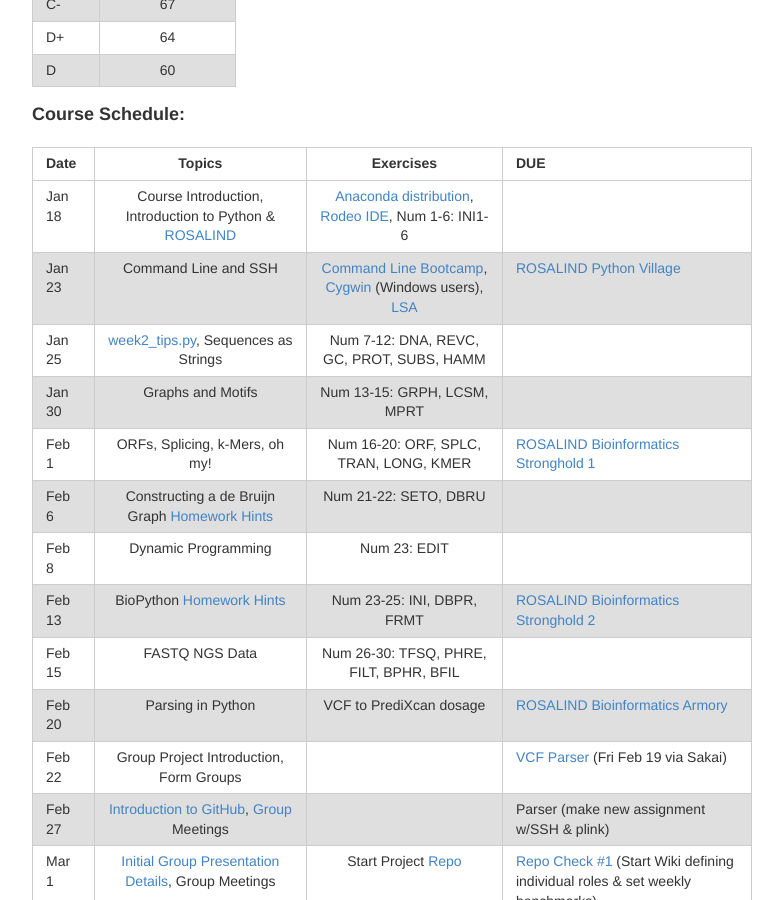
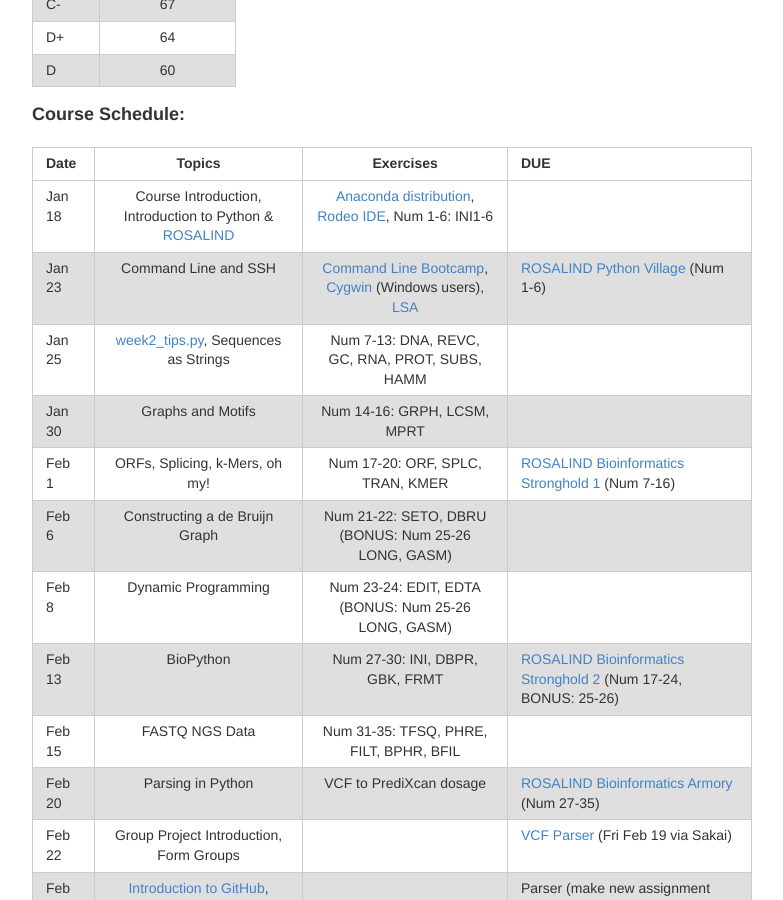
Before and after one commit to hwheeler01/CompBio, a Jekyll site: the page built from syllabus.md, in a window 1280 px wide and 900 px high, scrolled down 2655 px. Shown: the whole window, without its empty margins (248-1031 px from the left). Built offline with Jekyll 4.4.1, drawn with Linux system fonts in a browser that asks for light colours.

Commit message:
rosalind problem updates on syllabus

```diff
--- a/syllabus.md
+++ b/syllabus.md
@@ -115,15 +115,15 @@
 | **Date**      | **Topics**    | **Exercises** | **DUE** |
 | ------------- |:-------------:| :-----:|---|
 |Jan 18|Course Introduction, Introduction to Python & <a href="http://hwheeler01.github.io/CompBio/assignments/#rosalind">ROSALIND</a> |<a href="https://www.continuum.io/downloads">Anaconda distribution</a>, <a href="https://www.yhat.com/products/rodeo">Rodeo IDE</a>, Num 1-6: INI1-6||
-|Jan 23|Command Line and SSH | <a href="http://rik.smith-unna.com/command_line_bootcamp/?id=wt0sdbtewavylv6bfq1tt9">Command Line Bootcamp</a>, <a href="https://cygwin.com/install.html">Cygwin</a> (Windows users), <a href="http://www.luc.edu/uiso/resources/lsa.shtml">LSA</a>|<a href="http://rosalind.info/classes/382/">ROSALIND Python Village</a>
-|Jan 25|<a href="http://hwheeler01.github.io/CompBio/week2_tips.py">week2_tips.py</a>, Sequences as Strings |Num 7-12: DNA, REVC, GC, PROT, SUBS, HAMM | |
-|Jan 30|Graphs and Motifs |Num 13-15: GRPH, LCSM, MPRT ||
-|Feb 1|ORFs, Splicing, k-Mers, oh my! | Num 16-20: ORF, SPLC, TRAN, LONG, KMER | <a href="http://rosalind.info/classes/382/">ROSALIND Bioinformatics Stronghold 1 |
-|Feb 6|Constructing a de Bruijn Graph <a href="http://hwheeler01.github.io/CompBio/week3_hints.html">Homework Hints</a> | Num 21-22: SETO, DBRU |  |
-|Feb 8|Dynamic Programming| Num 23: EDIT||
-|Feb 13|BioPython <a href="http://hwheeler01.github.io/CompBio/week4_hints.html">Homework Hints</a>| Num 23-25: INI, DBPR, FRMT | <a href="http://rosalind.info/classes/382/">ROSALIND Bioinformatics Stronghold 2</a> |
-|Feb 15|FASTQ NGS Data| Num 26-30: TFSQ, PHRE, FILT, BPHR, BFIL | |
-|Feb 20|Parsing in Python | VCF to PrediXcan dosage| <a href="http://rosalind.info/classes/382/">ROSALIND Bioinformatics Armory</a> |
+|Jan 23|Command Line and SSH | <a href="http://rik.smith-unna.com/command_line_bootcamp/?id=wt0sdbtewavylv6bfq1tt9">Command Line Bootcamp</a>, <a href="https://cygwin.com/install.html">Cygwin</a> (Windows users), <a href="http://www.luc.edu/uiso/resources/lsa.shtml">LSA</a>|<a href="http://rosalind.info/classes/382/">ROSALIND Python Village</a> (Num 1-6) |
+|Jan 25|<a href="http://hwheeler01.github.io/CompBio/week2_tips.py">week2_tips.py</a>, Sequences as Strings |Num 7-13: DNA, REVC, GC, RNA, PROT, SUBS, HAMM | |
+|Jan 30|Graphs and Motifs |Num 14-16: GRPH, LCSM, MPRT ||
+|Feb 1|ORFs, Splicing, k-Mers, oh my! | Num 17-20: ORF, SPLC, TRAN, KMER | <a href="http://rosalind.info/classes/382/">ROSALIND Bioinformatics Stronghold 1</a> (Num 7-16) |
+|Feb 6|Constructing a de Bruijn Graph  | Num 21-22: SETO, DBRU (BONUS: Num 25-26 LONG, GASM)|  |
+|Feb 8|Dynamic Programming| Num 23-24: EDIT, EDTA (BONUS: Num 25-26 LONG, GASM)||
+|Feb 13|BioPython | Num 27-30: INI, DBPR, GBK, FRMT | <a href="http://rosalind.info/classes/382/">ROSALIND Bioinformatics Stronghold 2</a> (Num 17-24, BONUS: 25-26) |
+|Feb 15|FASTQ NGS Data| Num 31-35: TFSQ, PHRE, FILT, BPHR, BFIL | |
+|Feb 20|Parsing in Python | VCF to PrediXcan dosage| <a href="http://rosalind.info/classes/382/">ROSALIND Bioinformatics Armory</a> (Num 27-35)|
 |Feb 22|Group Project Introduction, Form Groups |  | <a href="http://hwheeler01.github.io/CompBio/vcf_parser.html">VCF Parser</a> (Fri Feb 19 via Sakai)|
 |Feb 27|<a href="http://hwheeler01.github.io/CompBio/github">Introduction to GitHub</a>, <a href="http://hwheeler01.github.io/CompBio/group_assignments.html">Group</a> Meetings | | Parser (make new assignment w/SSH & plink)  |
 |Mar 1|<a href="http://hwheeler01.github.io/CompBio/init_pres.html">Initial Group Presentation Details</a>, Group Meetings | Start Project <a href="https://help.github.com/articles/create-a-repo/">Repo</a>| [Repo Check #1](http://hwheeler01.github.io/CompBio/assignments/#repos) (Start Wiki defining individual roles & set weekly benchmarks) |
```
